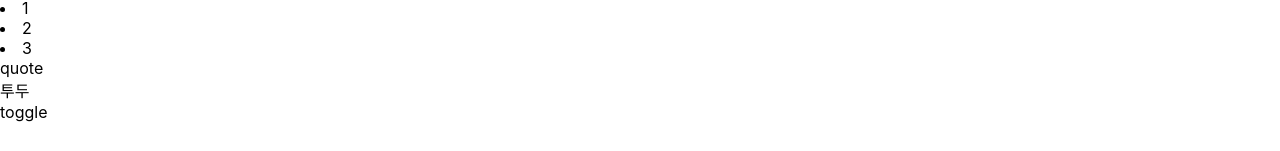
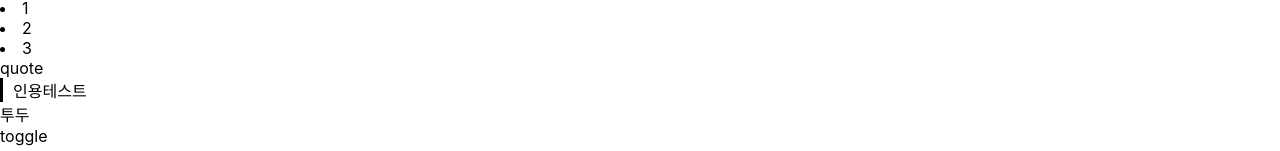
Before and after one commit to JeonH503/notion-to-react, a React (Create React App) app: page / in a window 1280 px wide. Shown: the part 2397-2548 px from the top of the page. Built offline with nearby package versions, Linux system fonts and the light colour scheme.

Commit message:
quote 추가

```diff
--- a/src/NotionPost.tsx
+++ b/src/NotionPost.tsx
@@ -1,14 +1,14 @@
-import { Image,Paragraph,Heading,Code,Divider,UnOrderedList,Table, Bookmark, Callout, Video } from "./component";
+import { Image,Paragraph,Heading,Code,Divider,UnOrderedList,Table, Bookmark, Callout, Video, Quote } from "./component";
 import { Block,FirstBlock } from "./types/block";
 
 type Tables = {[key:string]:FirstBlock}
 
 interface Props {
     blocks:FirstBlock;
-    tables:Tables
+    tables?:Tables
 }
 
-const filter_block = (block:Block,tables:Tables) => {
+const filter_block = (block:Block,tables?:Tables) => {
     if(block.type === 'bookmark' && block.bookmark)
         return <Bookmark url={block.bookmark.url} caption={block.bookmark.caption}/>;
     else if(block.type === 'paragraph' && block.paragraph)
@@ -40,12 +40,10 @@ const filter_block = (block:Block,tables:Tables) => {
             return <Video type='file' caption={block.video.caption} url={block.video.file.url}/>
         else if(block.video.type === 'external')
             return <Video type='external' caption={block.video.caption} url={block.video.external.url}/>
-    } else if(block.type === 'table' && block.table) {
+    } else if(tables && block.type === 'table' && block.table) {
         return <Table table_info={block.table} tables={tables[block.id]} />
-    }
-        // else if(block.type === 'table' && block.table)
-    //     return <Table table_info={block.table} tables={tables[block.id]} id={block.id}></Table>
-
+    } else if(block.type === 'quote' && block.quote)
+        return <Quote rich_text={block.quote.rich_text} color={block.quote.color}/>
 }
 
 function NotionPost({blocks,tables}:Props) {
--- /dev/null
+++ b/src/component/Quote.tsx
@@ -0,0 +1,28 @@
+import { RichText } from '../types/block';
+import 'katex/dist/katex.min.css';
+import Texts from './Texts';
+import styled from 'styled-components';
+import { Block } from '../styles';
+
+interface Props {
+    rich_text:RichText[];
+    color:string;
+}
+
+const QuoteWrap = styled(Block)`
+    ${(props) => props.color && (props.color.length > 11 || props.color === 'default')
+    ? "border-left: 3px solid black" : "border-left: 3px solid "+props.color};
+    &:before {
+        margin-left:10px;
+        content:"";
+    }
+`
+function Quote({rich_text,color}:Props) {
+    return(
+        <QuoteWrap color={color}>
+            <Texts rich_text={rich_text}/>
+        </QuoteWrap>
+    )
+}
+
+export default Quote
--- /dev/null
+++ b/src/component/ToDo.tsx
@@ -0,0 +1,5 @@
+function ToDo() {
+    return
+}
+
+export default ToDo
--- a/src/component/index.tsx
+++ b/src/component/index.tsx
@@ -8,3 +8,5 @@ export {default as Bookmark} from './Bookmark'
 export {default as Image} from './Image'
 export {default as Callout} from './Callout'
 export {default as Video} from './Video'
+export {default as Quote} from './Quote'
+export {default as ToDo} from './ToDo'
--- a/src/styles/Block.tsx
+++ b/src/styles/Block.tsx
@@ -1,4 +1,4 @@
 import styled from 'styled-components';
 export default styled.div<{color?:string}>`
-    ${props => props.color && `background:${props.color.replace("_background",'')}`};
+    ${props => props.color && props.color.length > 11 ? `background:${props.color.replace("_background",'')}` : `color:${props.color}`};
 `
--- a/src/types/block.tsx
+++ b/src/types/block.tsx
@@ -451,7 +451,7 @@ export interface PDF extends BaseBlock {
 
 export interface Quote extends BaseBlock {
   type:"quote";
-  quoto:{
+  quote:{
     rich_text:RichText[];
     color:Color;
   }
```
